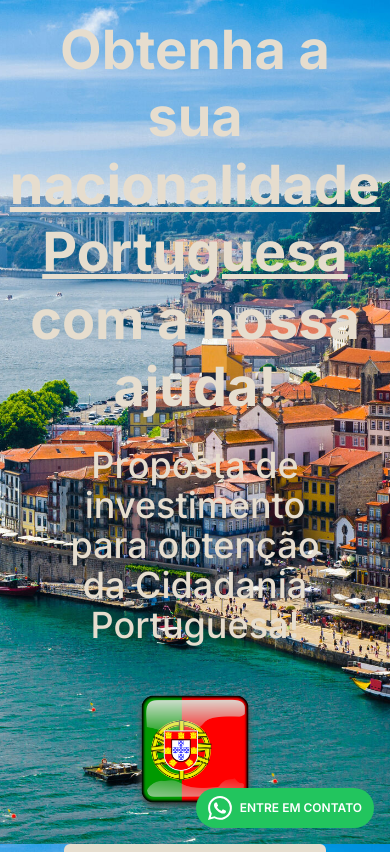
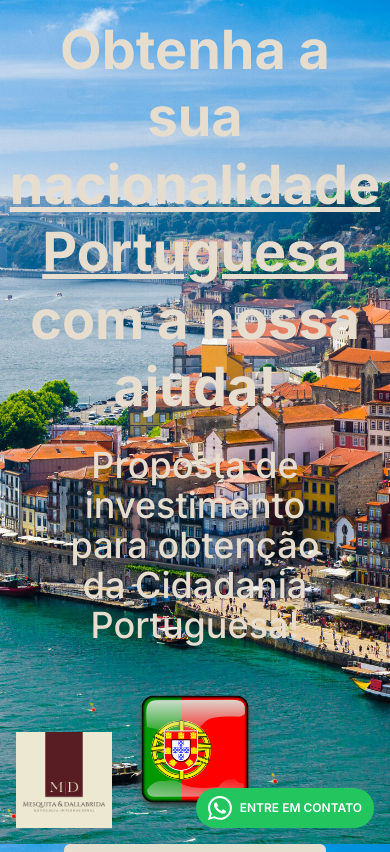
Before and after one commit to MateusDallabrida/mesquita-dallabrida, a Next.js app: page /landing-page in a window 390 px wide. Shown: the top 852 px of the page. Built offline with nearby package versions, Linux system fonts and the light colour scheme.

Commit message:
feat: done landing page without responsiveness and without hygraph conection

```diff
--- a/src/components/landing-page/Section6.tsx
+++ b/src/components/landing-page/Section6.tsx
@@ -114,6 +114,30 @@ export function Section6() {
             className="w-1/3 object-cover rounded-r-xl"
           />
         </div>
+        {/* Content 4 */}
+        <div className="rounded-xl flex">
+          <div className="w-full bg-main p-16 rounded-l-xl">
+            <h2 className="text-[45px] font-bold text-second leading-tight mb-6">
+              Esperamos ter esclarecido os serviços e valores do investimento
+            </h2>
+            <p className="text-second text-[27px] leading-tight mb-6">
+              Esperamos seu retorno para darmos andamento aos trabalhos.
+            </p>
+            <p className="text-second text-[27px] leading-tight">
+              Atenciosamente,
+            </p>
+          </div>
+          <div className="w-full">
+            <Image
+              src="/landing-page/logo_2.png"
+              alt=""
+              height={0}
+              width={0}
+              sizes="100vw"
+              className="w-full h-full rounded-r-xl"
+            />
+          </div>
+        </div>
       </div>
     </section>
   )
--- a/src/pages/landing-page.tsx
+++ b/src/pages/landing-page.tsx
@@ -1,4 +1,5 @@
 import { Inter } from 'next/font/google'
+import Image from "next/image"
 
 import { Section1 } from "@/components/landing-page/Section1"
 import { Section2 } from "@/components/landing-page/Section2"
@@ -13,6 +14,14 @@ const inter = Inter({ subsets: ['latin'] })
 export default function LandingPage2() {
   return (
     <div className={inter.className}>
+      <Image
+        src="/landing-page/logo_2.png"
+        alt=""
+        height={0}
+        width={0}
+        sizes="100vw"
+        className="fixed left-4 bottom-4 w-24"
+      />
       <Section1 />
       <Section2 />
       <Section3 />
```
Also changed, not shown: public/landing-page/logo_2.png (added).
